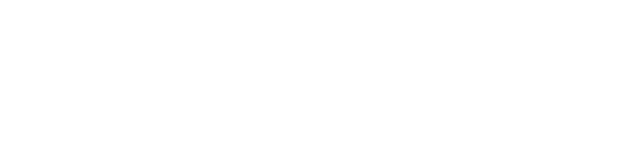
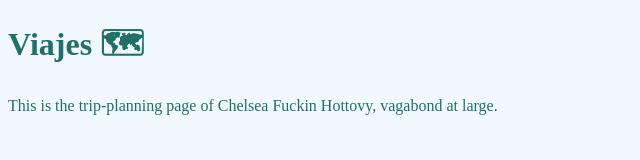
Before and after one commit to chelseah32/chelseah32.github.io, a plain HTML site: page unit_1/index.html in a window 1280 px wide. Shown: the whole page, without its empty margins (0-640 px from the left). Drawn offline with Linux system fonts and the light colour scheme.

Commit message:
syncing my new repository

```diff
--- a/unit_1/css/style.css
+++ b/unit_1/css/style.css
@@ -1,7 +1,6 @@
 body {
     background-color: #f1f8fe;
 }
-
 h1, p {
     color: #207068;
 }
--- a/unit_1/index.html
+++ b/unit_1/index.html
@@ -0,0 +1,11 @@
+<!DOCTYPE html>
+<html>
+<head>
+	<link rel="stylesheet" type="text/css" href="css/style.css">
+<title>Viajes</title>
+</head>
+<body>
+	<h1>Viajes &#128506;</h1>
+    <p>This is the trip-planning page of Chelsea Fuckin Hottovy, vagabond at large.</p>
+</body>
+</html>
```
Also changed, not shown: 2 other files.
